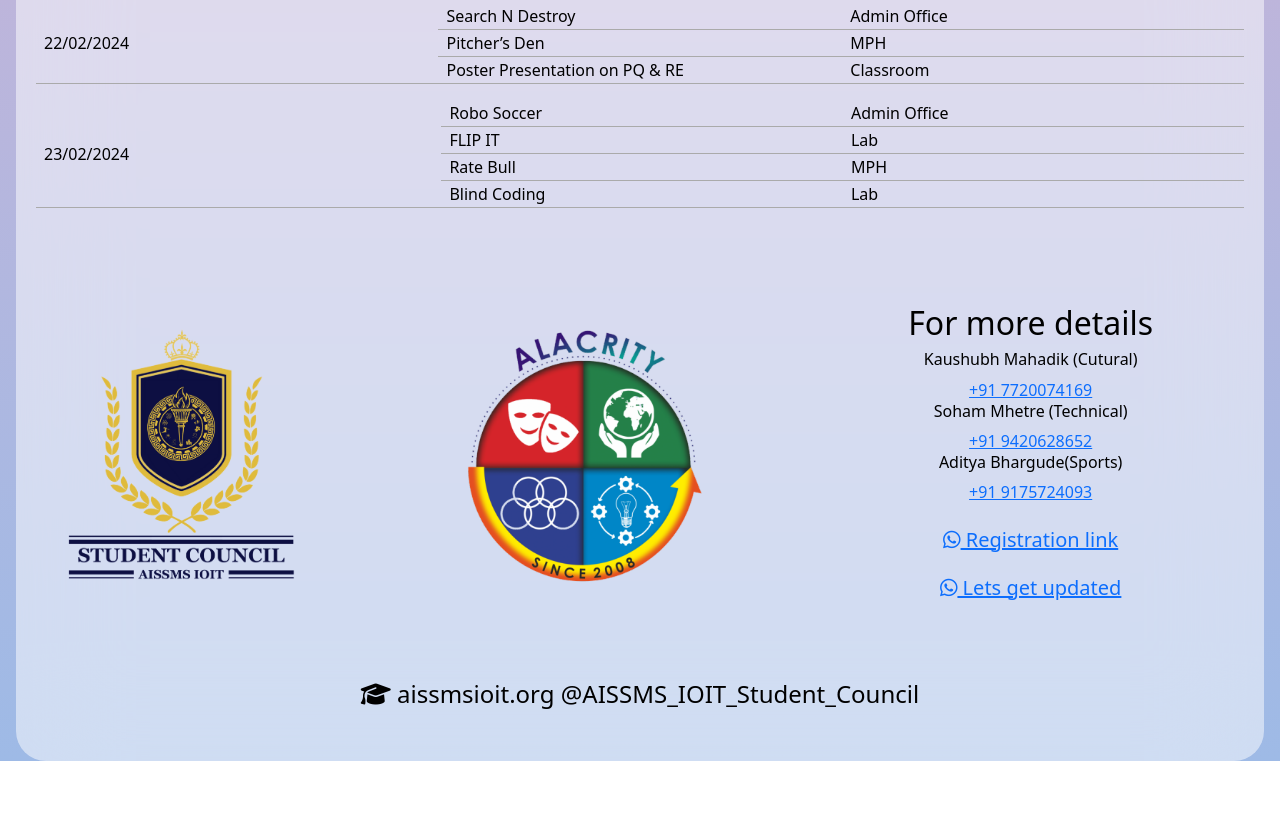
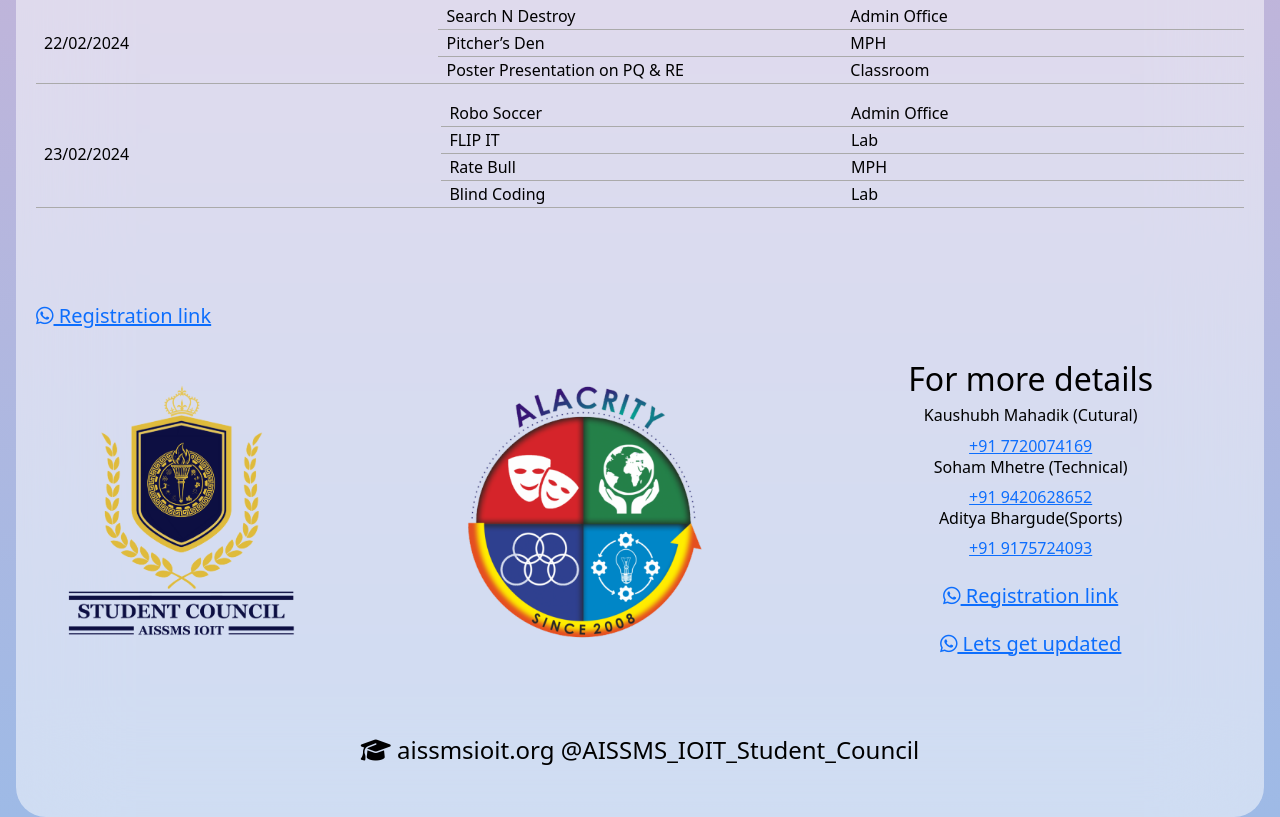
Before and after one commit to ioitmedia/newfest, a plain HTML site: page index.html in a window 1280 px wide. Shown: the part 2037-2854 px from the top of the page. Before the commit the page ends 2798 px from the top, so only its background shows below. Drawn offline with nearby package versions, Linux system fonts and the light colour scheme; a script that the page names is missing; a small style sheet from the web is missing.

Commit message:
Update index.html

```diff
--- a/index.html
+++ b/index.html
@@ -380,6 +380,8 @@
 
 
         <div class="div row mt-5 d-flex justify-content-center align-items-center">
+           <h5 class="mt-4"><a href="https://linktr.ee/techteamioit"><i
+              class="fa-brands fa-whatsapp color-success"></i> Registration link</a></h5>
 
           <div class="p-2 col-sm-12 col-lg-4 foot-img" data-aos="fade-right">
             <img src="assets/img/council.png" class="img-fluid" alt="">
```
